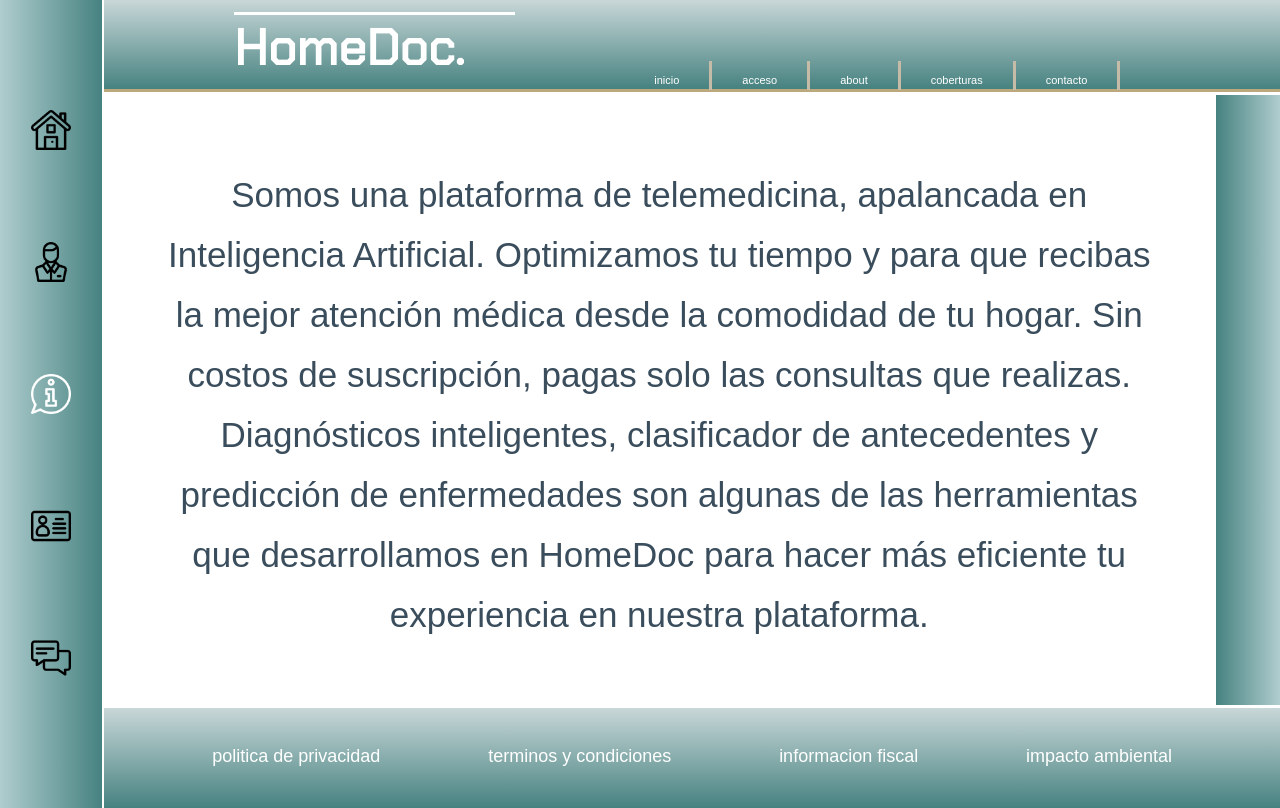
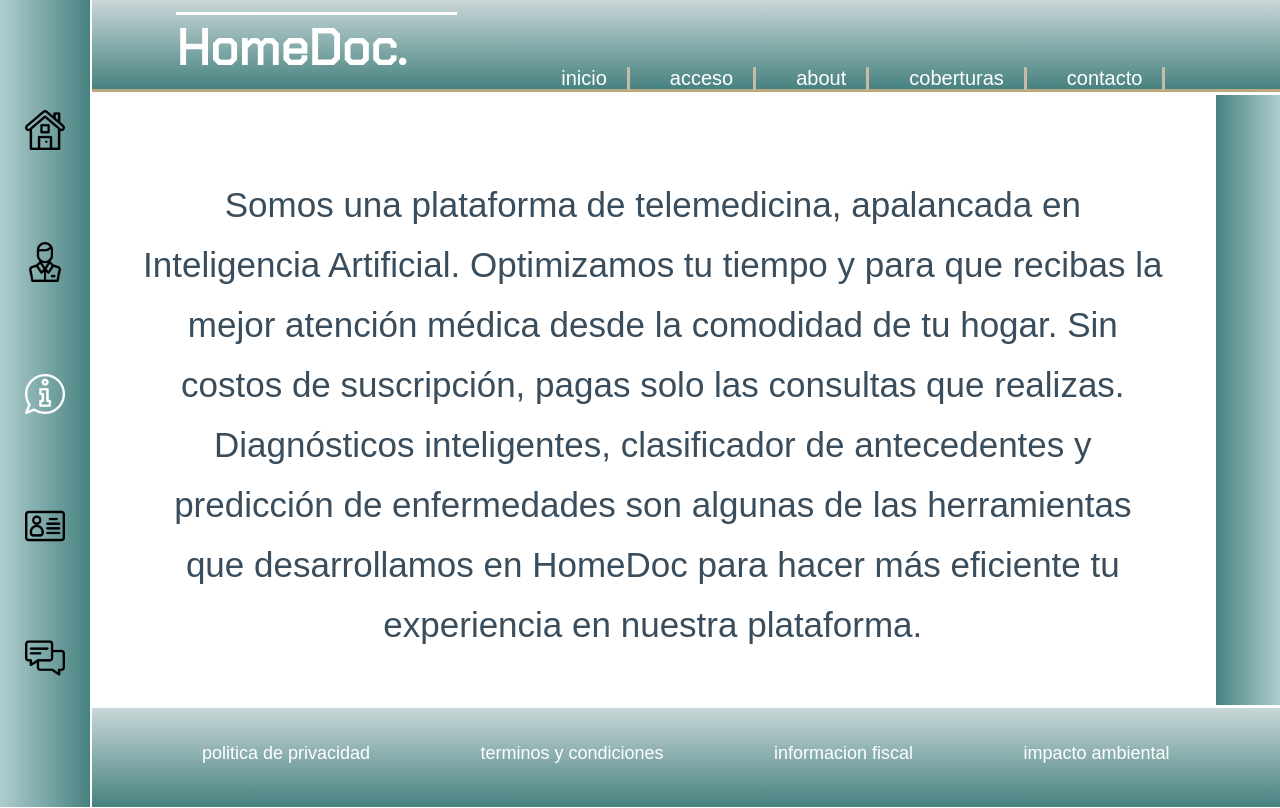
Before and after one commit to damianvel/homedoc, a plain HTML site: page about.html in a window 1280 px wide. Drawn offline with Linux system fonts and the light colour scheme; a web font is replaced by a local one.

Commit message:
full responsive

```diff
--- a/estilos.css
+++ b/estilos.css
@@ -20,7 +20,7 @@ html {
         "pie pie pie";
 
     grid-template-columns: 10% auto 10%;
-    grid-template-rows: 13% 60rem 16%;
+    grid-template-rows: 13% 70rem 16%;
     column-gap: 0.2rem;
     row-gap: 0.3rem;
 }
@@ -51,7 +51,6 @@ footer {
     ;
 }
 
-
 .headerbox {
     display: flex;
     flex-direction: column;
@@ -72,7 +71,6 @@ footer {
     border-top: solid white;
 }
 
-
 .menu {
     display: flex;
     width: 100%;
@@ -81,24 +79,19 @@ footer {
     text-decoration: none;
     color: rgb(255, 255, 255);
     font-family: 'Kdam Thmor Pro', sans-serif;
-
-
 }
 
 .menu div li a {
-    font-size: 1.1rem;
     text-decoration: none;
     color: rgb(255, 255, 255);
 
 }
 
-
 .menuelem {
-    padding: 0.2rem 1rem 0rem;
+    font-size: 1rem;
+    padding: 0.2rem 1.5rem 0rem;
     border-right: solid rgb(197, 187, 167);
 }
-
-
 
 .iconos {
     display: flex;
@@ -120,8 +113,6 @@ footer {
     width: 2rem;
 }
 
-
-
 .homebox {
     display: flex;
     flex-direction: column;
@@ -129,10 +120,9 @@ footer {
     align-items: center;
 }
 
-
-
 .homeimagen {
-    height: 20rem;
+    height: 25rem;
+    margin-top: 3rem;
     margin-left: 2rem;
 }
 
@@ -141,17 +131,13 @@ footer {
     text-align: center;
     font-family: Arial, Helvetica, sans-serif;
     font-size: 1.8rem;
-    line-height: 3.5rem;
+    line-height: 6rem;
     color: rgb(58, 77, 92);
 }
 
-
-.consultoriobox {
-    display: flex;
-    flex-wrap: nowrap;
-    flex-direction: row;
+.accesobox{height:100%;
+width: 100%;
 }
-
 
 .aboutbox {
     padding: 4rem 2rem;
@@ -161,8 +147,6 @@ footer {
     line-height: 4rem;
     color: rgb(58, 77, 92);
 }
-
-
 
 .container {
     padding: 2%;
@@ -176,8 +160,6 @@ footer {
 }
 
 
-
-
 .container div {
     border-radius: 0.5rem;
     font-size: 1.9rem;
@@ -186,14 +168,11 @@ footer {
     color: rgb(58, 77, 92)
 }
 
-
 .container div p {
     margin-top: 3rem;
     font-family: 'Kdam Thmor Pro', sans-serif;
     font-weight: lighter;
 }
-
-
 
 .osde {
     grid-area: osde;
@@ -232,8 +211,6 @@ footer {
     grid-area: prevención-art;
 }
 
-
-
 .contactobox {
     display: flex;
     flex-direction: column;
@@ -241,8 +218,6 @@ footer {
     background-color: white;
     color: rgb(58, 77, 92)
 }
-
-
 
 
 .datosbox {
@@ -253,15 +228,11 @@ footer {
     font-family: 'Kdam Thmor Pro', sans-serif;
 }
 
-
-
 .dato {
     padding: 1rem;
     text-align: center;
     border-bottom: solid;
 }
-
-
 
 .formulario {
 
@@ -273,23 +244,16 @@ footer {
     font-size: 1.3rem;
 }
 
-
-
-
 .fieldset {
     border: 0rem;
 }
 
-
-
 .formtitulo {
-    font-size: 2rem;
-    margin-top: 3rem;
-    margin-bottom: 2rem;
     text-align: center;
+        font-size: 2.5rem;
+        margin-top: 4rem;
+        margin-bottom: 3rem;
     }
-
-
 
 .formelement {
     padding: 0.8rem;
@@ -297,16 +261,12 @@ footer {
     font-size: 1.5rem;
 }
 
-
-
 .input {
     border-radius: 0.5rem;
     padding-right: 0cm;
     height: 80%;
     width: 100%
 }
-
-
 
 .formdesplegar {
     text-align: right;
@@ -321,16 +281,14 @@ footer {
     font-family: 'Kdam Thmor Pro', sans-serif;
 }
 
-
 .footerflex {
     text-align: center;
     display: flex;
     flex-direction: column;
     flex-wrap: nowrap;
     justify-content: space-between;
-    margin-top: 1rem;
+    margin-top: 2rem;
 }
-
 
 .footerlista {
     list-style: none;
@@ -341,21 +299,21 @@ footer {
 
 @media (min-width: 480px) {
     .menuelem {
-        font-size: 2rem;
+        font-size: 1.5rem;
         padding: 0.2rem 2rem 0rem;
     }
 
     .hometext {
+
         line-height: 6rem;
         ;
         padding-top: 3rem;
     }
 
     .aboutbox {
+        margin-top: 3rem;
+        font-size: 1.7rem;
         line-height: 5rem;
-    }
-    .container {
-        margin-top: -1rem;
     }
 
     .datosbox {
@@ -366,20 +324,23 @@ footer {
     .formelement {
         font-size: 1.8rem;
     }
+
+    .footerflex {
+        margin-top: 1.5rem;
+    }
 }
 
 @media (min-width: 600px) {
 
     .menuelem {
-        font-size: 2.3rem;
-        padding: 0.2rem 3rem 0rem;
+        font-size: 1.8rem;
+        padding: 0.2rem 2rem;
     }
 
     .homeimagen {
         height: 30rem;
         margin-left: 2rem;
     }
-
 
     .hometext {
         line-height: 6rem;
@@ -411,7 +372,6 @@ footer {
         width: 100%
     }
 
-
     .footerflex {
         text-align: center;
         margin-top: 3rem;
@@ -426,7 +386,6 @@ footer {
     }
 
 }
-
 
 @media (min-width: 768px) {
 
@@ -443,6 +402,10 @@ footer {
         padding-right: 5rem;
     }
 
+    .menuelem {
+        font-size: 1.4rem;
+        padding: 0rem 1.8rem;
+    }
 
     .homeimagen {
         height: 30rem;
@@ -461,9 +424,6 @@ footer {
         padding: 2rem 3rem;
     }
 
-    .aboutbox {
-        line-height: 5rem;
-    }
 
     .abouttext {
         font-size: 2.5rem;
@@ -476,7 +436,6 @@ footer {
         margin-top: 8rem;
     }
 
-
     .contactobox {
         flex-direction: row;
         align-items: flex-end;
@@ -485,7 +444,6 @@ footer {
     .formulario {
         height: 41rem;
     }
-
 
     .datosbox {
         flex-direction: column;
@@ -521,23 +479,48 @@ footer {
         width: 100%
     }
 
-
-
     .footerflex {
         margin-top: 1.8rem;
     }
 
     .footerlista {
-        font-size: 1.4rem;
-        color: rgb(255, 255, 255);
-        padding-top: 2rem;
+        padding-top: 3rem;
     }
 
 }
 
-@media (min-width: 900px){.formulario{width: 120%;}}
-@media (min-width: 950px){.formulario{width: 130%;}}
-@media (min-width: 990px){.formulario{width: 135%;}}
+@media (min-width: 900px) {
+    .formulario {
+        width: 120%
+    }
+
+    .abouttext {
+        font-size: 3rem;
+        line-height: 6rem;
+    }
+
+    .menuelem {
+        font-size: 1.8rem;
+        padding: 0rem 2rem;
+    }
+
+    .footerflex {
+        margin-top: 3.5rem;
+    }
+
+}
+
+@media (min-width: 950px) {
+    .formulario {
+        width: 130%;
+    }
+}
+
+@media (min-width: 990px) {
+    .formulario {
+        width: 135%;
+    }
+}
 
 @media (min-width: 1024px) {
 
@@ -548,7 +531,7 @@ footer {
             "lateral principal secundario"
             "lateral pie pie";
 
-        grid-template-columns: 10% auto 10%;
+        grid-template-columns: 8% auto 10%;
         grid-template-rows: 13% 61rem 13%;
 
     }
@@ -598,11 +581,10 @@ footer {
     }
 
 
-
     .abouttext {
         font-size: 3rem;
         line-height: 5rem;
-        padding: 3rem;
+        padding: 2rem 3rem;
     }
 
     .datosbox {
@@ -623,7 +605,7 @@ footer {
         text-align: left;
         margin-left: 1rem;
         margin-bottom: -0.5rem;
-    }
+
     }
 
     .formelement {
@@ -636,10 +618,15 @@ footer {
         width: 100%
     }
 
+    .footerflex {
+        margin-top: 1.5rem;
+    }
+}
+
 @media (min-width: 1200px) {
 
     .grid {
-        grid-template-columns: 8% auto 5%;
+        grid-template-columns: 7% auto 5%;
         grid-template-rows: 12% 61rem 13%;
 
     }
@@ -664,18 +651,21 @@ footer {
 
     }
 
+    .menuelem {
+        font-size: 2rem;
+        padding-left: 4rem;
+    }
+
     .iconos img {
         margin-top: 4rem;
         height: 4rem;
         width: 4rem;
     }
 
-
     .homeimagen {
-        height: 60rem;
+        height: 55rem;
         width: 50rem;
     }
-
 
     .hometext {
         text-align: right;
@@ -684,13 +674,11 @@ footer {
         padding: 0rem 8rem 0rem 0rem;
     }
 
-
     .abouttext {
         font-size: 3.5rem;
         line-height: 6rem;
-        padding: 3rem;
+        padding: 1rem 3rem;
     }
-
 
     .datosbox {
 
@@ -713,7 +701,7 @@ footer {
     }
 }
 
-
 .footerlista {
+    margin-top: -1rem;
     font-size: 1.8rem;
 }
```
Also changed, not shown: consultorio.html (+2 -7 lines), README.md (added). Lines whose indentation alone changed are shown as unchanged.
